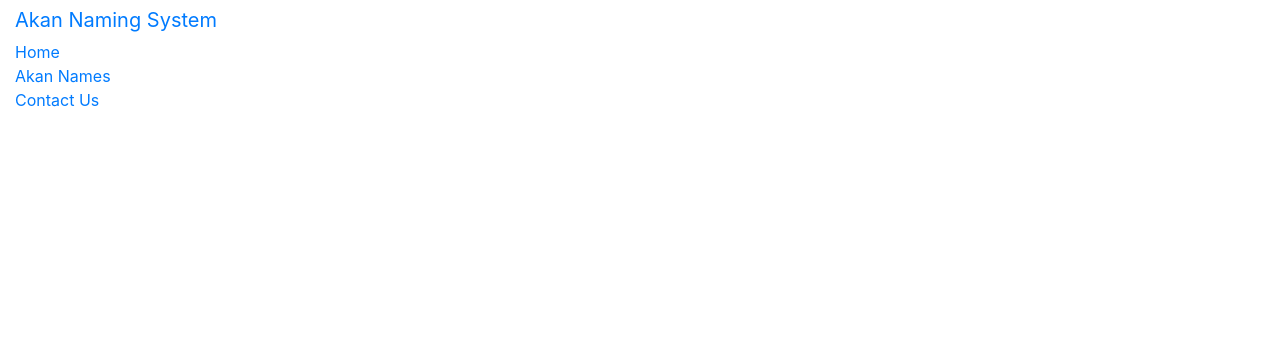
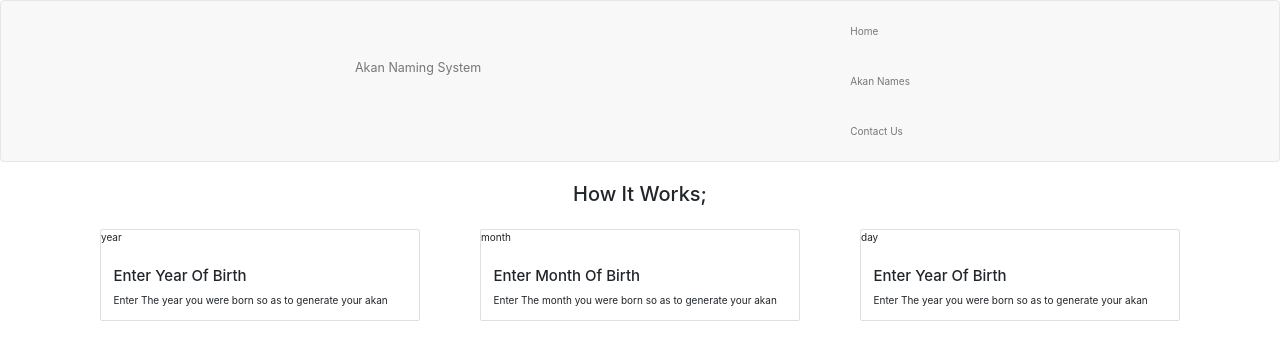
Before and after one commit to BLAIRCARSON/Akan-Naming, a plain HTML site: page html/akan.html in a window 1280 px wide. Drawn offline with nearby package versions, Linux system fonts and the light colour scheme.

Commit message:
edited nav bar and  created a div class mycard in akan.html

```diff
--- a/html/akan.html
+++ b/html/akan.html
@@ -1,17 +1,21 @@
 <!DOCTYPE html>
 <html lang="en">
+
 <head>
     <meta charset="UTF-8">
     <meta name="viewport" content="width=device-width, initial-scale=1.0">
     <meta http-equiv="X-UA-Compatible" content="ie=edge">
+    <link rel="stylesheet" href="https://maxcdn.bootstrapcdn.com/bootstrap/3.4.1/css/bootstrap.min.css">
     <link rel="stylesheet" href="/css/bootstrap.min.css">
     <link rel="stylesheet" href="/css/styles.css">
     <title>Akan Naming system</title>
 </head>
+
 <body>
+    <nav class="navbar navbar-default">
         <div class="container-fluid">
             <div class="navbar-header">
-            <a class="navbar-brand" href="#">Akan Naming System</a>
+                <a class="navbar-brand" href="akan.html">Akan Naming System</a>
             </div>
             <ul class="nav navbar-nav">
                 <li><a href="index.html">Home</a></li>
@@ -20,6 +24,59 @@
             </ul>
         </div>
     </nav>
+    <main>
+        <div class="container mycard">
+            <h2 class="card-title text-center how">
+                How It Works;
+            </h2>
+            <div class="row">
+                <div class="col-md-4">
+                    <div class="card m-4">
+                        <div class="cardx">
+                            <p>y<span>ea</span>r</p>
+                        </div>
+                        <div class="card-body">
+                            <h4 class="card-title">Enter Year Of Birth</h4>
+                            <p class="card-text">
+                                Enter The year you were born so as to generate your akan
+                            </p>
+                        </div>
+                    </div>
+                </div>
+                <div class="col-md-4">
+                    <div class="card m-4">
+                        <div class="cardx">
+                            <p>m<span>ont</span>h</p>
+                        </div>
+                        <div class="card-body">
+                            <h4 class="card-title">Enter Month Of Birth</h4>
+                            <p class="card-text">
+                                Enter The month you were born so as to generate your akan
+                            </p>
+                        </div>
+                    </div>
+                </div>
+                <div class="col-md-4">
+                    <div class="card m-4">
+                        <div class="cardx">
+                            <p>d<span>a</span>y</p>
+                        </div>
+                        <div class="card-body">
+                            <h4 class="card-title">Enter Year Of Birth</h4>
+                            <p class="card-text">
+                                Enter The year you were born so as to generate your akan
+                            </p>
+                        </div>
+                    </div>
+                </div>
+            </div>
+        </div>
+
+
+
+
+    </main>
 
 </body>
+
 </html>
```
Lines whose indentation alone changed are shown as unchanged.
